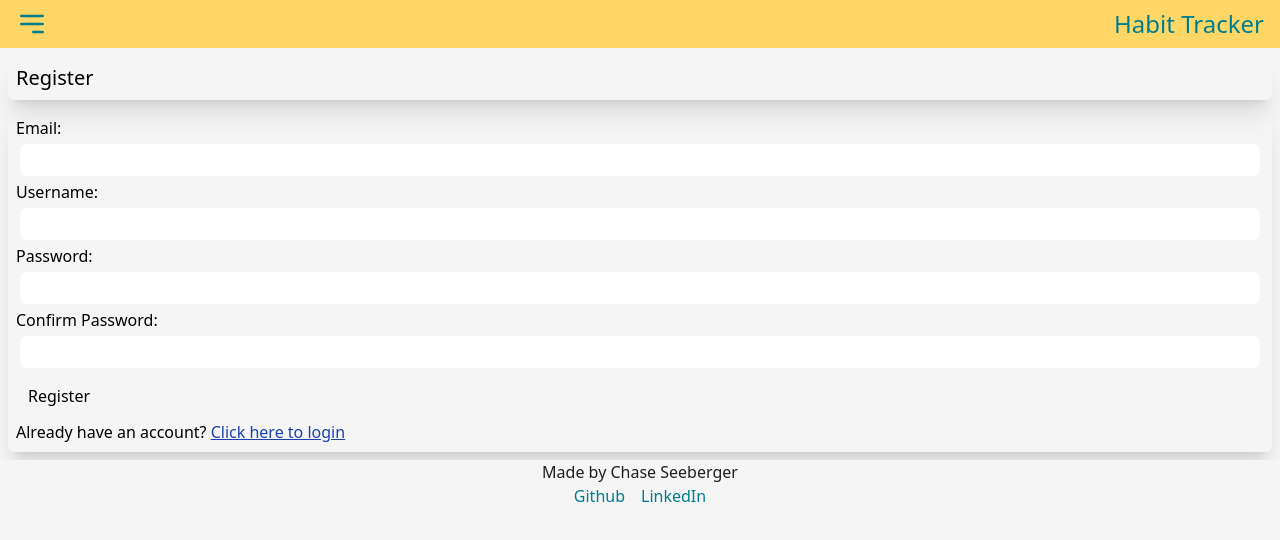
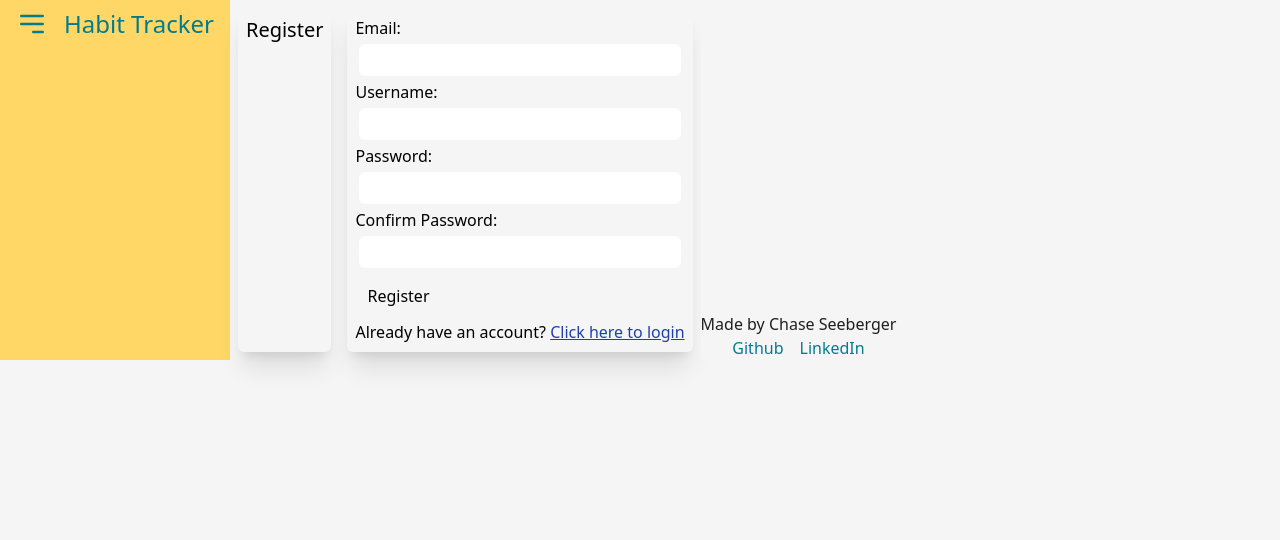
Before and after one commit to ChaseLee21/Habit-Tracker, a React (Vite) app in the folder client/: page /register in a window 1280 px wide. Shown: the top 540 px of the page. Built offline with nearby package versions, Linux system fonts and the light colour scheme.

Commit message:
refactor: Update App.jsx to conditionally render NavBarMobile and NavBarDesktop based on showMobile flag

```diff
--- a/client/src/App.jsx
+++ b/client/src/App.jsx
@@ -28,9 +28,21 @@ function App () {
 
     return (
         <>
-            {showMobile ? <NavBarMobile /> : <NavBarDesktop />}
-            <Outlet />
-            <Footer />
+            {showMobile && <div className=''>
+                <NavBarMobile />
+                <Outlet />
+                <Footer />
+            </div>}
+
+            {!showMobile &&
+            <div>
+                <div className='flex'>
+                    <NavBarDesktop />
+                    <Outlet />
+                    <Footer />
+                </div>
+            </div>
+            }
         </>
     )
 }
```
